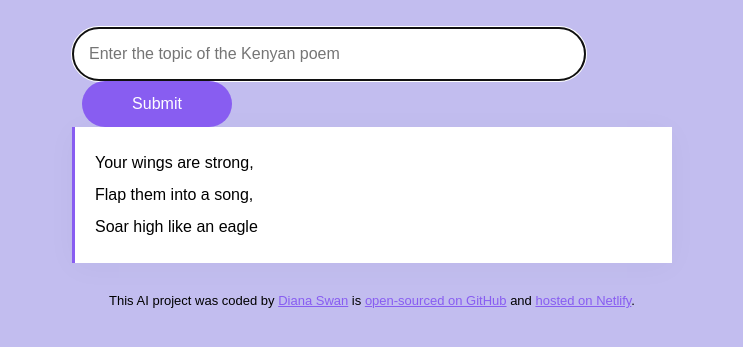
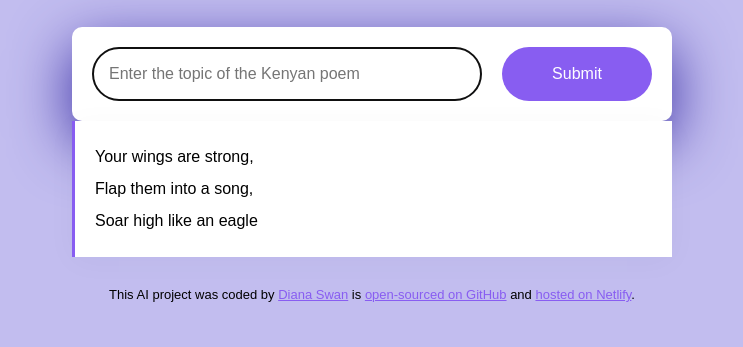
Before and after one commit to DianaSwan/SwanAIAddOnWeek2, a website built with Parcel: page index.html in a window 1280 px wide. Shown: the part 177-524 px from the top of the page, without its empty margins (268-1011 px from the left). Built offline with nearby package versions, Linux system fonts and the light colour scheme.

Commit message:
css changes for form and button

```diff
--- a/index.html
+++ b/index.html
@@ -14,7 +14,7 @@
       </header>
 
       <main>
-        <form>
+        <form class="form">
           <input
             type="text"
             placeholder="Enter the topic of the Kenyan poem"
```
